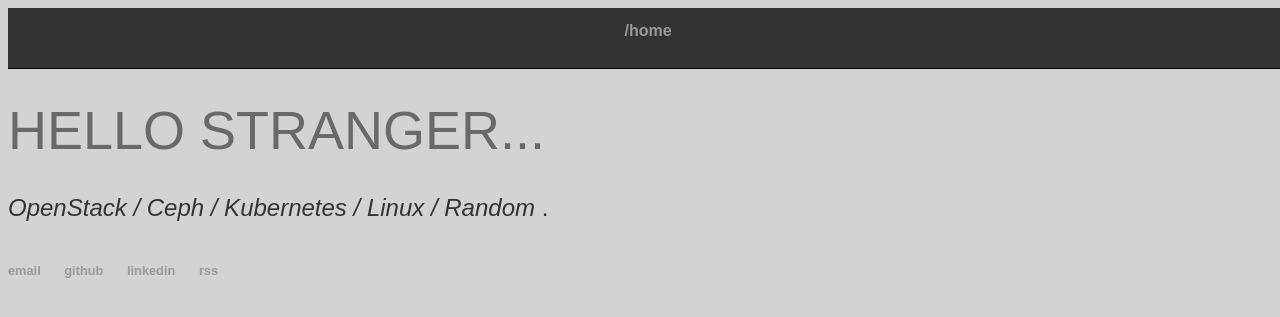
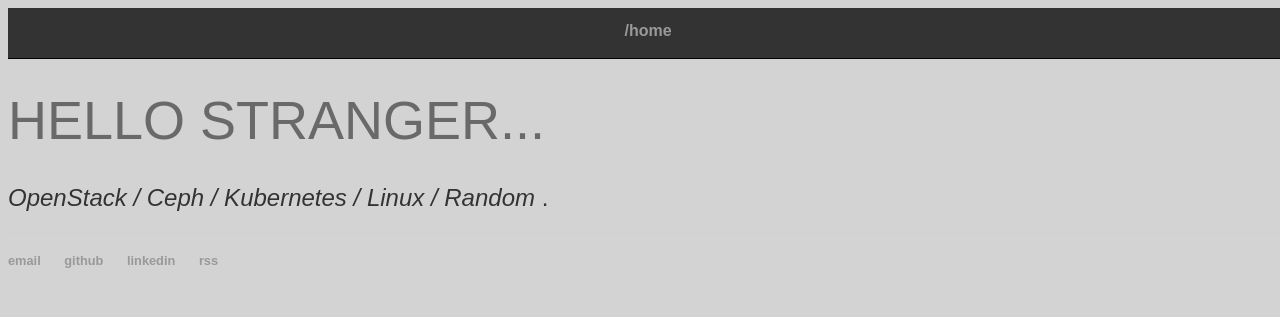
Before and after one commit to mauroseb/mauroseb.github.io, a Jekyll site: the page built from index.html, in a window 1280 px wide. Shown: the top 317 px of the page. Built offline with Jekyll 4.4.1, drawn with Linux system fonts in a browser that asks for light colours; the list of posts is cut into pages by our own code.

Commit message:
Update main.css

```diff
--- a/css/main.css
+++ b/css/main.css
@@ -9,7 +9,7 @@
     padding: 0px;
     margin: 0;
     top: 0;
-    height: 60px;
+    height: 50px;
     list-style: none;
     font-weight: bold;
     border-bottom: 1px solid #000000;
```
